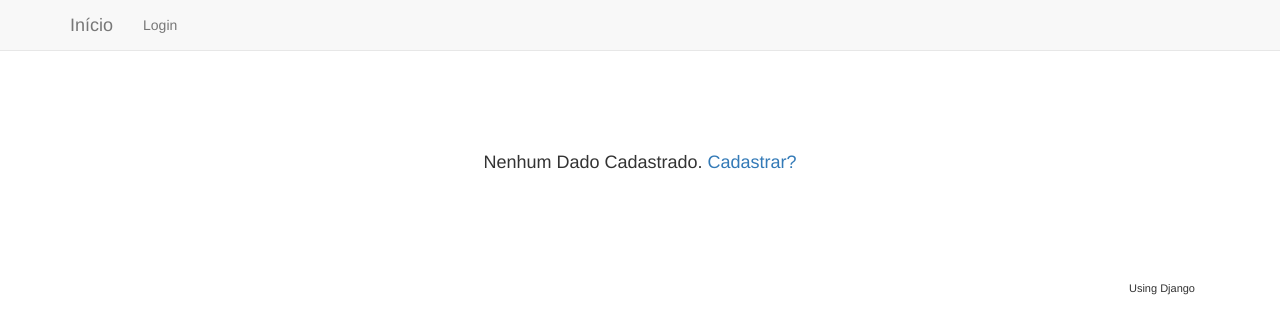
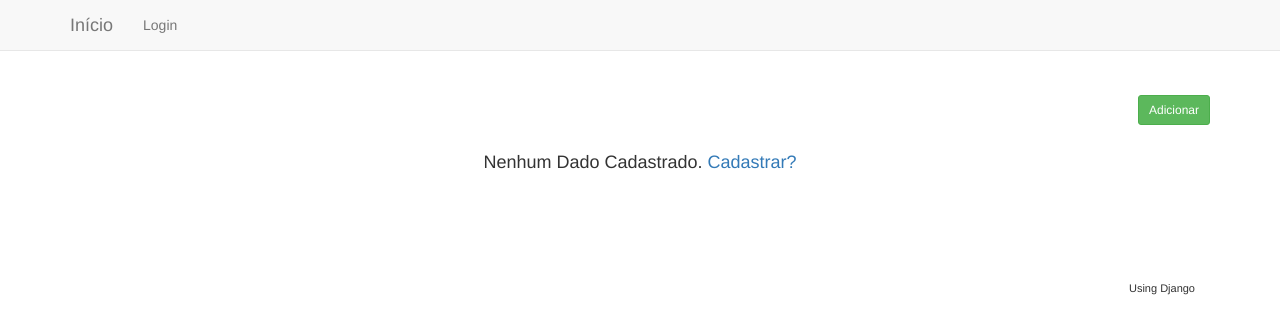
Before and after one commit to marcelo-soares-souza/gbp, a Django app: template sequenciamento/templates/tiposequenciamento/crud/list.html in a window 1280 px wide. Shown: the top 334 px of the page. Run offline with Django 3.2, Linux system fonts and the light colour scheme; the template is opened without the code that fills it, so the values that code supplies are empty; some libraries are stand-ins or nearby versions.

Commit message:
Minor fixes and bug fixes in main layout

```diff
--- a/projeto/templates/instituicao/crud/list.html
+++ b/projeto/templates/instituicao/crud/list.html
@@ -8,13 +8,13 @@
 
     {% include "base/menu-projetos.html" %} <br/>
 
+    <div style="float: right;"><a href="{% url 'new_instituicao_projeto' %}" class="btn btn-sm btn-success">Adicionar</a></div>
+
     {% if not instituicaos %}
 
       <div class="jumbotron"><h4>Nenhum Dado Cadastrado. <a href="{% url 'new_instituicao_projeto' %}">Cadastrar?</a> </h4</div>
 
     {% else %}
-
-        <div style="float: right;"><a href="{% url 'new_instituicao_projeto' %}" class="btn btn-sm btn-success">Adicionar</a></div>
 
         {% include 'base/sort_links.html' %}
 
--- a/projeto/templates/palavrachave/crud/list.html
+++ b/projeto/templates/palavrachave/crud/list.html
@@ -8,13 +8,13 @@
 
     {% include "base/menu-projetos.html" %} <br/>
 
+    <div style="float: right;"><a href="{% url 'new_palavrachave_projeto' %}" class="btn btn-sm btn-success">Adicionar</a></div>
+
     {% if not palavraschave %}
 
       <div class="jumbotron"><h4>Nenhum Dado Cadastrado. <a href="{% url 'new_palavrachave_projeto' %}">Cadastrar?</a> </h4</div>
 
     {% else %}
-
-        <div style="float: right;"><a href="{% url 'new_palavrachave_projeto' %}" class="btn btn-sm btn-success">Adicionar</a></div>
 
         {% include 'base/sort_links.html' %}
 
--- a/projeto/templates/projeto/crud/list.html
+++ b/projeto/templates/projeto/crud/list.html
@@ -8,13 +8,13 @@
 
     {% include "base/menu-projetos.html" %} <br/>
 
+    <div style="float: right;"><a href="{% url 'new_projeto' %}" class="btn btn-sm btn-success">Adicionar</a></div>
+
     {% if not projetos %}
 
       <div class="jumbotron"><h4>Nenhum Dado Cadastrado. <a href="{% url 'new_projeto' %}">Cadastrar?</a> </h4</div>
 
     {% else %}
-
-        <div style="float: right;"><a href="{% url 'new_projeto' %}" class="btn btn-sm btn-success">Adicionar</a></div>
 
         {% include 'base/sort_links.html' %}
 
--- a/sequenciamento/templates/tiposequenciamento/crud/list.html
+++ b/sequenciamento/templates/tiposequenciamento/crud/list.html
@@ -8,13 +8,13 @@
 
     {% include "base/menu-sequenciamentos.html" %} <br/>
 
+    <div style="float: right;"><a href="{% url 'new_tiposequenciamento' %}" class="btn btn-sm btn-success">Adicionar</a></div>
+
     {% if not tiposequenciamentos %}
 
-    <div class="jumbotron"><h4>Nenhum Dado Cadastrado. <a href="{% url 'new_tiposequenciamento' %}">Cadastrar?</a> </h4</div>
+      <div class="jumbotron"><h4>Nenhum Dado Cadastrado. <a href="{% url 'new_tiposequenciamento' %}">Cadastrar?</a> </h4</div>
 
     {% else %}
-
-        <div style="float: right;"><a href="{% url 'new_tiposequenciamento' %}" class="btn btn-sm btn-success">Adicionar</a></div>
 
         {% include 'base/sort_links.html' %}
 
```
